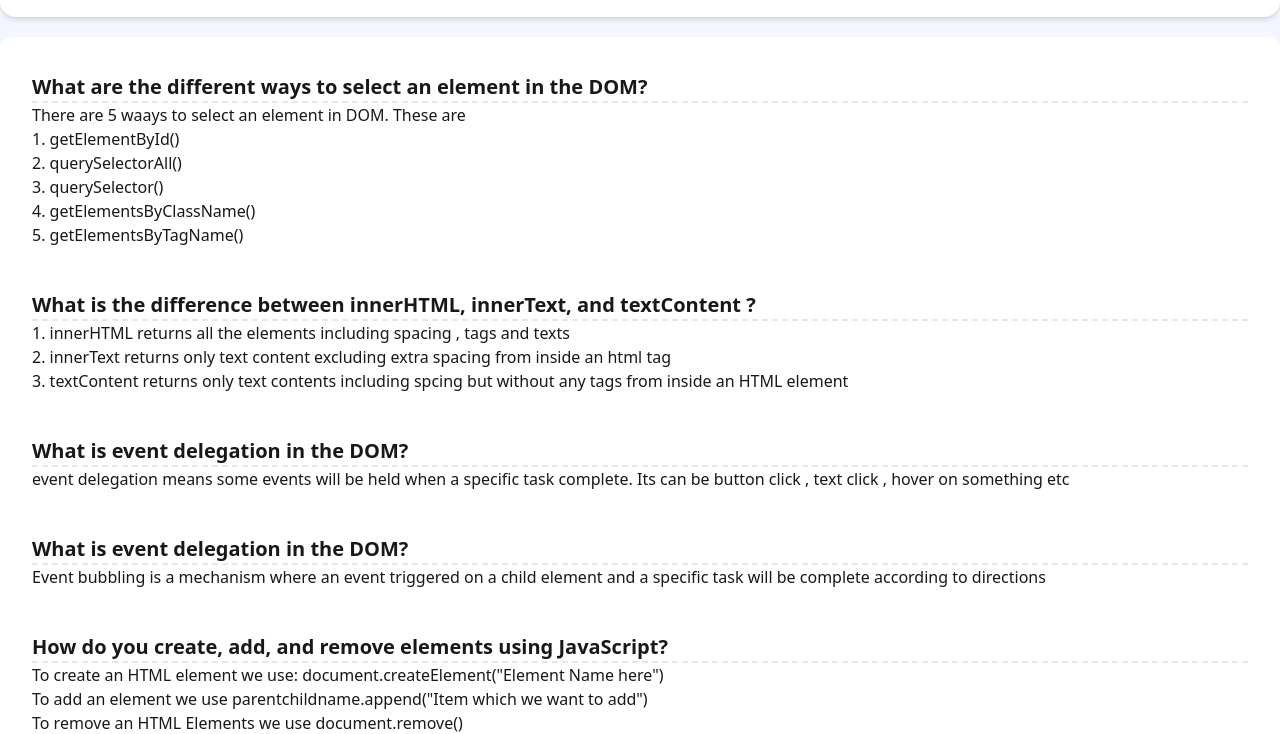
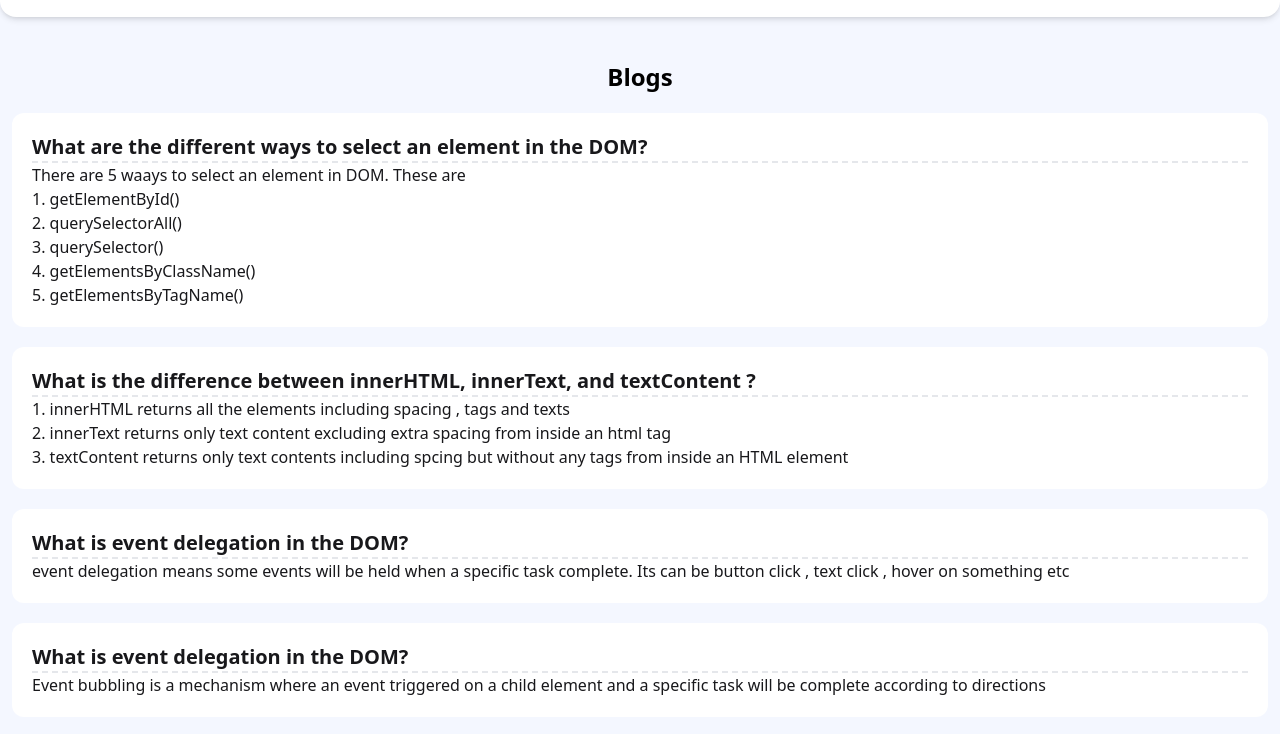
Before and after one commit to IbraHim7520/A5-DevBoard, a plain HTML site: page learnNew.html in a window 1280 px wide. Shown: the part 75-809 px from the top of the page. Drawn offline with nearby package versions, Linux system fonts and the light colour scheme.

Commit message:
Done Completely

```diff
--- a/learnNew.html
+++ b/learnNew.html
@@ -23,27 +23,28 @@
     </div>
 
     <div class="bg-[#F4F7FF]">
-        <div class="container w-full h-fit bg-white flex flex-col justify-center mx-auto  mt-5 p-3 rounded-xl">
-            <div class="p-5 mt-1">
+        <div class="container w-full h-fit flex flex-col justify-center mx-auto  mt-5 p-3 rounded-xl">
+            <h1 class="font-bold text-2xl text-black text-center p-3">Blogs</h1>
+            <div class="p-5 mt-2 bg-white rounded-xl">
                 <h1 class="font-semibold text-xl  border-dashed border-b-2 ">What are the different ways to select an element in the DOM?</h1>
                 <p>There are 5 waays to select an element in DOM. These are<br>1. getElementById()<br>2. querySelectorAll()<br>3. querySelector()<br>4. getElementsByClassName()<br>5. getElementsByTagName()</p>
             </div>
 
-            <div class="p-5 mt-1">
+            <div class="p-5 mt-5 bg-white rounded-xl">
                 <h1 class="font-semibold text-xl  border-dashed border-b-2 ">What is the difference between innerHTML, innerText, and textContent ?</h1>
                 <p>1. innerHTML returns all the elements including spacing , tags and texts <br>2. innerText returns only text content excluding extra spacing from inside an html tag<br>3. textContent returns only text contents including spcing but without any tags from inside an HTML element</p>
             </div>
 
-            <div class="p-5 mt-1">
+            <div class="p-5 mt-5 bg-white  rounded-xl">
                 <h1 class="font-semibold text-xl  border-dashed border-b-2 ">What is event delegation in the DOM?</h1>
                 <p>event delegation means some events will be held when a specific task complete. Its can be button click , text click , hover on something etc</p>
             </div>
-            <div class="p-5 mt-1">
+            <div class="p-5 mt-5 bg-white rounded-xl">
                 <h1 class="font-semibold text-xl  border-dashed border-b-2 ">What is event delegation in the DOM?</h1>
                 <p>Event bubbling is a mechanism where an event triggered on a child element and a specific task will be complete according to directions</p>
             </div>
 
-            <div class="p-5 mt-1">
+            <div class="p-5 mt-5 bg-white rounded-xl">
                 <h1 class="font-semibold text-xl  border-dashed border-b-2 ">How do you create, add, and remove elements using JavaScript?</h1>
                 <p>To create an HTML element we use: document.createElement("Element Name here")<br> To add an element we use parentchildname.append("Item which we want to add")<br>To remove an HTML Elements we use document.remove()</p>
             </div>
```
